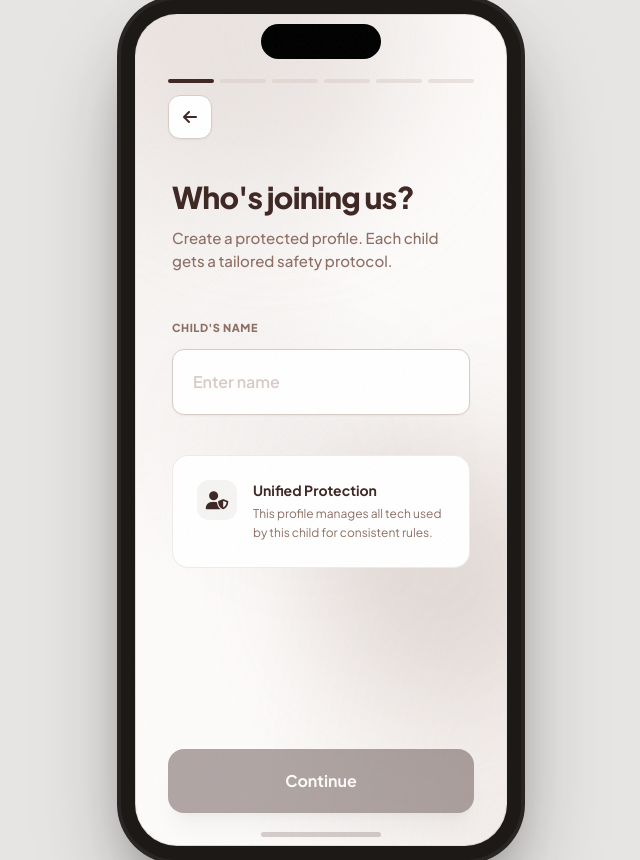
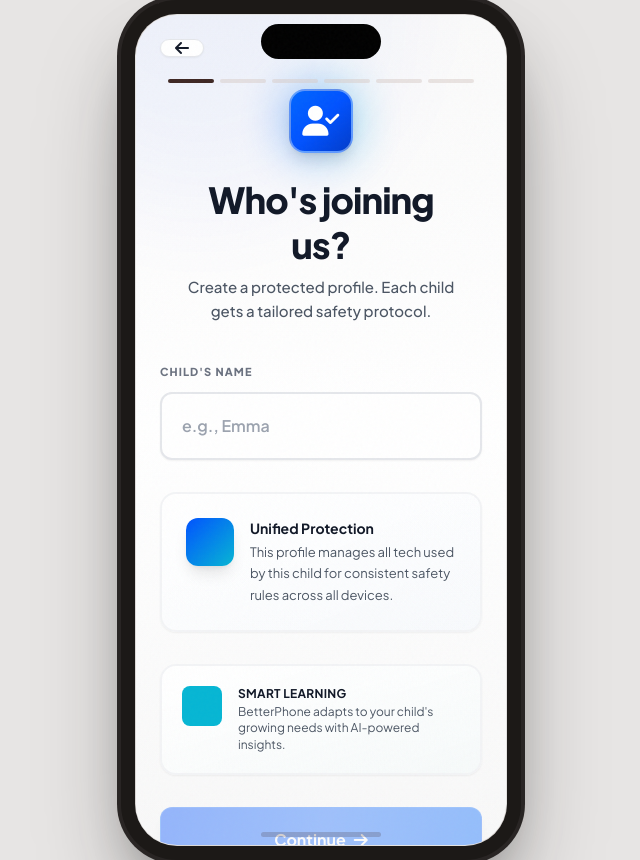
Before and after one commit to jajos12/BetterPhone, a React (Vite) app: page / in a window 1280 px wide. Both pictures are taken after a click on the button "Begin Setup". Shown: the whole page, without its empty margins (319-959 px from the left). Built offline with nearby package versions, Linux system fonts and the light colour scheme.

Commit message:
feat: fix welcome image height and redesign PROFILE page
Update image height and revamp PROFILE page with professional UI design.

Co-authored-by: Yonatan Getachew Beshah <114074824+jajos12@users.noreply.github.com>

```diff
--- a/components/OnboardingFlow.tsx
+++ b/components/OnboardingFlow.tsx
@@ -87,9 +87,9 @@ const OnboardingFlow: React.FC<Props> = ({ onComplete }) => {
               </div>
 
               {/* Full Width Image Section with Wavy Fade */}
-              <div className="relative w-full flex-1 flex items-stretch overflow-hidden">
+              <div className="relative w-full flex-1 flex items-stretch overflow-hidden min-h-0">
                 {/* Image Container */}
-                <div className="relative w-full">
+                <div className="relative w-full h-full flex-1">
                   {/* Image with wavy fade effect at top */}
                   <div className="relative w-full h-full overflow-hidden">
                     <img
@@ -162,48 +162,103 @@ const OnboardingFlow: React.FC<Props> = ({ onComplete }) => {
 
       case 'PROFILE':
         return (
-          <div className="p-8 h-full flex flex-col step-enter bg-transparent pt-20">
+          <div className="p-0 h-full flex flex-col step-enter bg-gradient-to-b from-[#FAFAFA] via-[#FFFFFF] to-[#F8F8F8] overflow-hidden relative">
+            {/* Subtle background orbs */}
+            <div className="absolute inset-0 overflow-hidden pointer-events-none">
+              <div className="absolute w-96 h-96 bg-[#0052FF]/5 rounded-full blur-3xl -top-48 -left-32 animate-pulse"></div>
+              <div className="absolute w-80 h-80 bg-[#06B6D4]/4 rounded-full blur-3xl -bottom-40 right-12 animate-pulse" style={{animationDelay: '2s'}}></div>
+            </div>
+
+            {/* Content */}
+            <div className="relative z-10 flex flex-col h-full w-full pt-6 pb-8 px-6">
+              {/* Back Button */}
               <button
                 onClick={handleBack}
                 aria-label="Go back"
-              className="w-11 h-11 bg-white border border-[#D7CCC8] rounded-xl flex items-center justify-center mb-10 text-[#3E2723] shadow-sm transition-transform active:scale-90"
+                className="w-11 h-11 bg-white border border-gray-200 rounded-xl flex items-center justify-center text-gray-900 shadow-sm transition-all active:scale-90 hover:border-gray-300 mb-8"
               >
                   <i className="fa-solid fa-arrow-left" aria-hidden="true"></i>
               </button>
-            <h2 className="text-3xl font-extrabold text-[#3E2723] mb-3 px-1 tracking-tight">Who's joining us?</h2>
-            <p className="text-[#8D6E63] mb-12 text-[15px] px-1 font-medium">Create a protected profile. Each child gets a tailored safety protocol.</p>
 
-            <div className="space-y-10 flex-1">
-              <div className="px-1">
-                <label htmlFor="child-name-input" className="block text-[11px] font-black text-[#8D6E63] uppercase tracking-wider mb-3">Child's Name</label>
+              {/* Header Section */}
+              <div className="flex flex-col items-center text-center mb-10 px-4">
+                {/* Animated icon */}
+                <div className="relative mb-6">
+                  <div className="absolute inset-0 bg-gradient-to-r from-[#0052FF] to-[#06B6D4] rounded-2xl blur-xl opacity-15 animate-pulse"></div>
+                  <div className="relative w-16 h-16 bg-gradient-to-br from-[#0066FF] via-[#0052FF] to-[#003CCC] rounded-2xl flex items-center justify-center shadow-lg border-2 border-blue-200/50">
+                    <i className="fa-solid fa-user-check text-3xl text-white"></i>
+                  </div>
+                </div>
+
+                {/* Headline */}
+                <h2 className="text-4xl font-black text-gray-900 mb-2 leading-tight tracking-tight">Who's joining us?</h2>
+                <p className="text-gray-600 text-[15px] leading-relaxed font-medium max-w-sm">
+                  Create a protected profile. Each child gets a tailored safety protocol.
+                </p>
+              </div>
+
+              {/* Form Section */}
+              <div className="flex-1 flex flex-col gap-8 max-w-md mx-auto w-full">
+                {/* Name Input */}
+                <div className="space-y-3">
+                  <label htmlFor="child-name-input" className="block text-[11px] font-black text-gray-500 uppercase tracking-widest">Child's Name</label>
+                  <div className="relative group">
+                    <div className="absolute -inset-1 bg-gradient-to-r from-[#0052FF]/20 to-[#06B6D4]/20 rounded-xl blur opacity-0 group-focus-within:opacity-100 transition-opacity"></div>
                     <input
                       id="child-name-input"
                       type="text"
                       value={childName}
                       onChange={(e) => setChildName(e.target.value)}
-                  placeholder="Enter name"
-                  className="w-full p-5 rounded-xl bg-white border border-[#D7CCC8] focus:border-[#3E2723] focus:ring-1 focus:ring-[#3E2723] transition-all font-semibold text-[#3E2723] placeholder:text-[#D7CCC8] shadow-sm outline-none text-base"
+                      placeholder="e.g., Emma"
+                      className="relative w-full p-5 rounded-xl bg-white border-2 border-gray-200 focus:border-[#0052FF] focus:ring-0 transition-all font-semibold text-gray-900 placeholder:text-gray-400 shadow-sm outline-none text-base"
                     />
                   </div>
+                </div>
 
-              <div className="p-6 bg-white border border-[#D7CCC8]/40 rounded-2xl flex items-start gap-4 mx-1">
-                <div className="w-10 h-10 bg-[#3E2723]/5 rounded-xl flex items-center justify-center shrink-0 text-[#3E2723]">
-                  <i className="fa-solid fa-user-shield text-lg" aria-hidden="true"></i>
+                {/* Info Card */}
+                <div className="group relative">
+                  <div className="absolute -inset-2 bg-gradient-to-r from-[#0052FF]/10 to-[#06B6D4]/10 rounded-2xl blur opacity-0 group-hover:opacity-100 transition-opacity"></div>
+                  <div className="relative p-6 bg-gradient-to-br from-white to-blue-50/30 border-2 border-gray-100 rounded-2xl flex items-start gap-4 shadow-sm hover:shadow-md transition-shadow">
+                    <div className="w-12 h-12 bg-gradient-to-br from-[#0052FF] to-[#06B6D4] rounded-xl flex items-center justify-center shrink-0 text-white shadow-lg">
+                      <i className="fa-solid fa-shield-check text-lg" aria-hidden="true"></i>
                     </div>
                     <div className="space-y-1">
-                   <p className="text-sm text-[#3E2723] font-bold">Unified Protection</p>
-                   <p className="text-[12px] text-[#8D6E63] leading-relaxed">This profile manages all tech used by this child for consistent rules.</p>
+                      <p className="text-sm text-gray-900 font-bold">Unified Protection</p>
+                      <p className="text-[13px] text-gray-600 leading-relaxed">This profile manages all tech used by this child for consistent safety rules across all devices.</p>
                     </div>
                   </div>
                 </div>
 
+                {/* Secondary Info */}
+                <div className="group relative">
+                  <div className="absolute -inset-2 bg-gradient-to-r from-blue-400/10 to-cyan-400/10 rounded-2xl blur opacity-0 group-hover:opacity-100 transition-opacity"></div>
+                  <div className="relative p-5 bg-gradient-to-br from-white to-cyan-50/20 border-2 border-gray-100 rounded-2xl flex items-start gap-4 shadow-sm hover:shadow-md transition-shadow">
+                    <div className="w-10 h-10 bg-gradient-to-br from-[#06B6D4] to-cyan-500 rounded-lg flex items-center justify-center shrink-0 text-white">
+                      <i className="fa-solid fa-sparkles text-base" aria-hidden="true"></i>
+                    </div>
+                    <div className="space-y-0.5">
+                      <p className="text-xs text-gray-900 font-bold uppercase tracking-wide">Smart Learning</p>
+                      <p className="text-[12px] text-gray-600 leading-snug">BetterPhone adapts to your child's growing needs with AI-powered insights.</p>
+                    </div>
+                  </div>
+                </div>
+              </div>
+
+              {/* CTA Button */}
+              <div className="space-y-4 mt-8 max-w-md mx-auto w-full">
                 <button
                   onClick={handleNext}
                   disabled={!childName}
-              className="w-full py-5 bg-[#3E2723] text-white rounded-2xl font-bold shadow-xl disabled:opacity-40 disabled:cursor-not-allowed mt-8 transition-transform active:scale-[0.98]"
+                  className="w-full py-5 px-8 bg-gradient-to-r from-[#0052FF] to-[#0066FF] text-white rounded-xl font-bold shadow-lg transition-all active:scale-[0.98] text-base hover:shadow-xl border border-blue-400/30 disabled:opacity-40 disabled:cursor-not-allowed group relative overflow-hidden"
                 >
+                  <div className="absolute inset-0 bg-gradient-to-r from-white/0 via-white/10 to-white/0 -skew-x-12 group-hover:translate-x-full transition-transform duration-700"></div>
+                  <span className="relative flex items-center justify-center gap-2">
                     Continue
+                    <i className="fa-solid fa-arrow-right group-active:translate-x-1 transition-transform"></i>
+                  </span>
                 </button>
+              </div>
+            </div>
           </div>
         );
 
```
Lines whose indentation alone changed are shown as unchanged.
